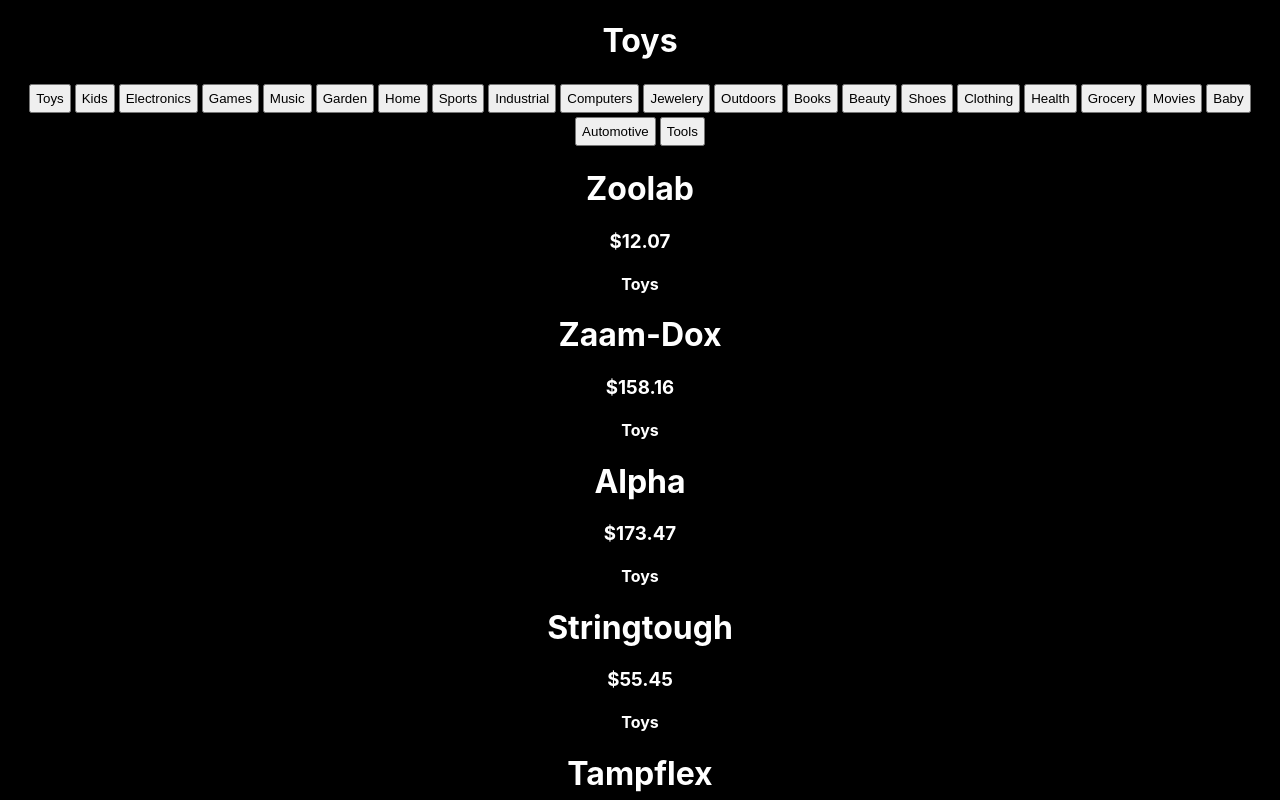
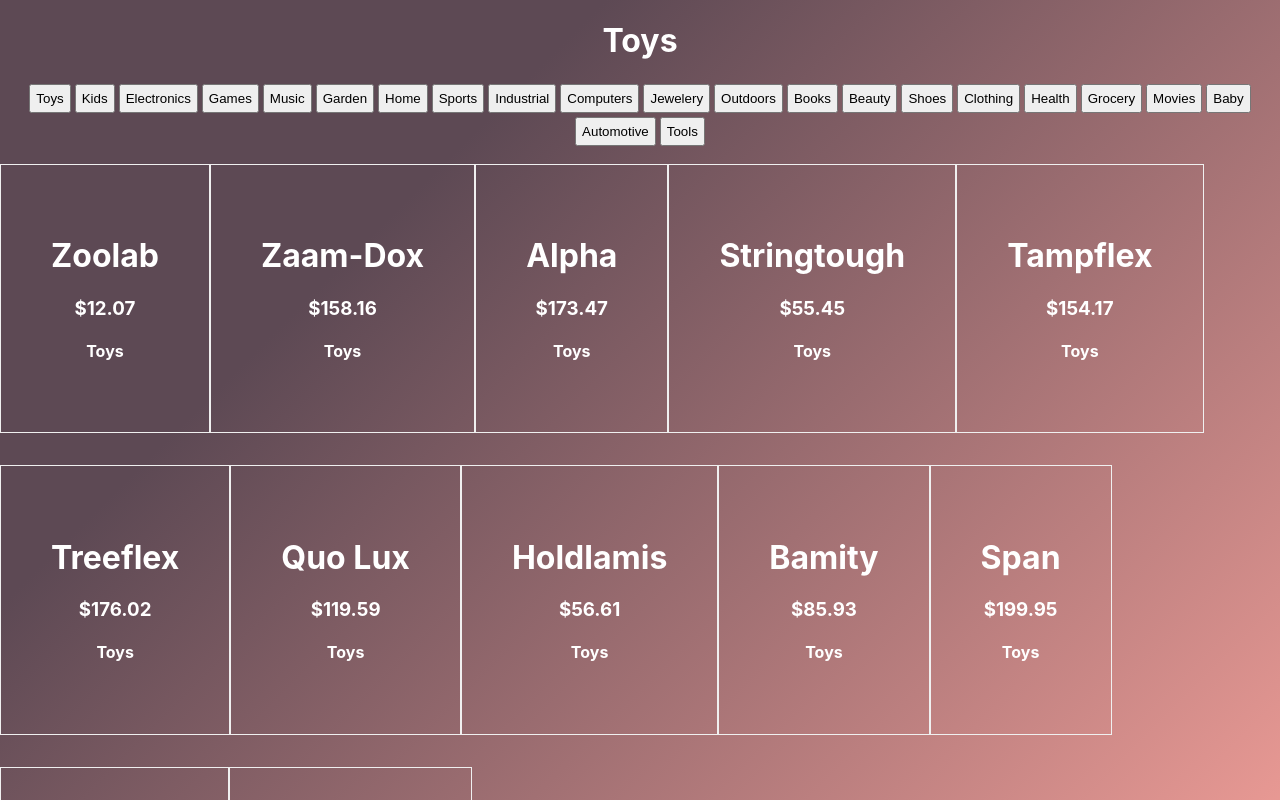
Before and after one commit to farhan-begg/product-list, a React (Create React App) app: page / in a window 1280 px wide. Both pictures are taken after a click on the button "Toys". Shown: the top 800 px of the page. Built offline with nearby package versions, Linux system fonts and the light colour scheme.

Commit message:
changed classes

```diff
--- a/src/App.js
+++ b/src/App.js
@@ -3,7 +3,7 @@ import './App.css';
 import data, { allCategories, categoriesUnique, productCount } from './data.js';
 import Product from './Products'
 import ProductNcp from './ProductNcp'
-import ProductClass from './ProductClass';
+
 
 
 function App() {
--- a/src/ProductClass.js
+++ /dev/null
@@ -1,36 +0,0 @@
-import React, { Component } from 'react'
-import data, { categoriesUnique } from './data';
-
-
-
-export default class ProductClass extends Component {
-
-    constructor(props) {
-        super(props);
-        this.state = { currentCategory: null }
-
-    }
-
-
-    display_cat = data.map((item, index) => {
-        return (
-            <div classname="display-item" key={index}>
-                <h1>{item.name}</h1>
-                <h3>{item.price}</h3>
-                <h4>{item.category}</h4>
-            </div>
-        )
-    })
-
-
-
-
-    render() {
-        return (
-            <div>
-                {this.display_cat}
-
-            </div>
-        )
-    }
-}
--- /dev/null
+++ b/src/ProductNcp.css
@@ -0,0 +1,14 @@
+
+#cat {
+    float: left;
+    list-style-type: none;
+    display: inline-block;
+    border: 1px solid rgb(240, 240, 240);
+    padding: 50px;
+
+
+
+
+
+
+}
--- a/src/ProductNcp.js
+++ b/src/ProductNcp.js
@@ -1,5 +1,6 @@
 import React from 'react'
 import data from './data.js';
+import './ProductNcp.css';
 
 
 export default function ProductNcp(props) {
@@ -15,11 +16,16 @@ export default function ProductNcp(props) {
 
     }).map((item, index) => {
         return (
-            <div classname="cat" key={index}>
 
-                <h1>{item.name}</h1>
-                <h3>{item.price}</h3>
-                <h4>{item.category}</h4>
+
+
+            <div classname="test" key={index}>
+                <ul id="cat">
+
+                    <li><h1>{item.name}</h1></li>
+                    <li><h3>{item.price}</h3></li>
+                    <li><h4>{item.category}</h4></li>
+                </ul>
             </div>
         )
     })
--- a/src/index.css
+++ b/src/index.css
@@ -5,7 +5,10 @@ body {
     sans-serif;
   -webkit-font-smoothing: antialiased;
   -moz-osx-font-smoothing: grayscale;
-  background-color: black;
+
+  background-color: #ffa69e;
+background-image: linear-gradient(315deg, #ffa69e 0%, #5d4954 74%);
+
   color: white;
 }
 
@@ -19,7 +22,3 @@ button {
   margin: 2px;
 
 }
- .display-item{
-  display: grid;
-  grid-column-gap: 5px;
-}
```
